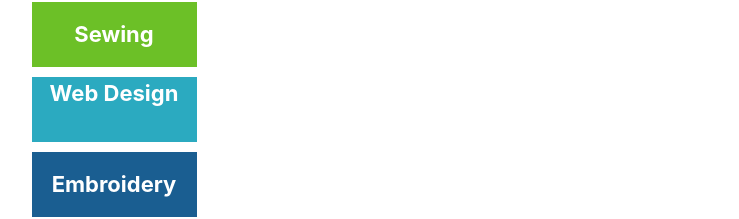
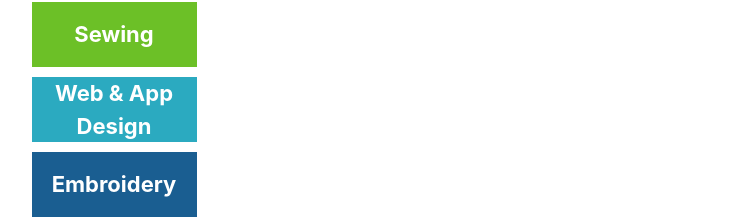
Before and after one commit to gwenfriedman/gwenfportfolio, a React (Create React App) app: page /mobilemenu/drawings in a window 1280 px wide. Shown: the part 233-452 px from the top of the page, without its empty margins (526-1265 px from the left). Built offline with nearby package versions, Linux system fonts and the light colour scheme.

Commit message:
updated menu

```diff
--- a/src/components/MobileMenu.js
+++ b/src/components/MobileMenu.js
@@ -27,7 +27,7 @@ class MobileMenu extends React.Component {
                 </Link>
 
                 <Link to={`/webdesign`} style={{ textDecoration: 'none' }}>
-                    <div className={'block-expand light-blue menu-mobile-center'}>Web Design</div>
+                    <div className={'block-expand light-blue menu-mobile-center'}>Web & App Design</div>
                 </Link>
 
                 <Link to={`/embroidery`} style={{ textDecoration: 'none' }}>
```
